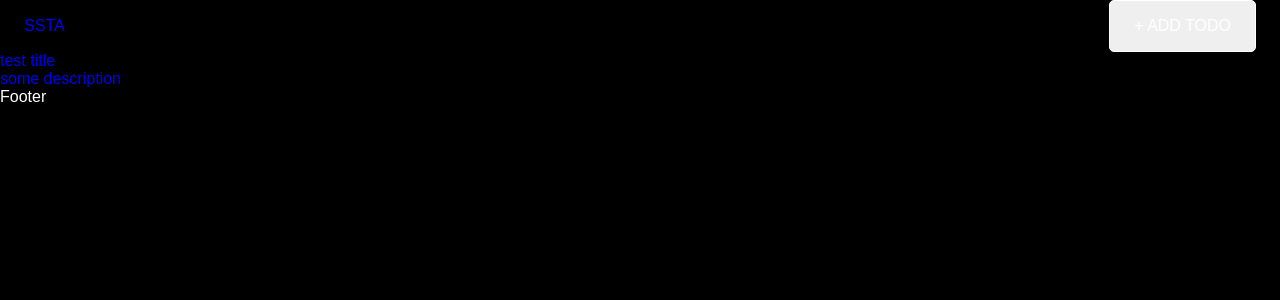
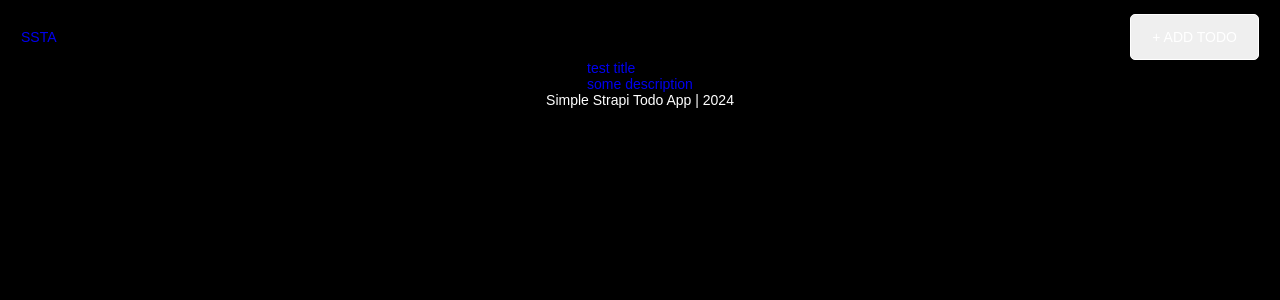
Before and after one commit to joshdev19/simple-strapi-app, a React (Vite) app in the folder client/: page / in a window 1280 px wide. Shown: the top 300 px of the page. Built offline with nearby package versions, Linux system fonts and the light colour scheme.

Commit message:
Made changes in the styles and added footer element in footer component

```diff
--- a/client/src/components/Footer.tsx
+++ b/client/src/components/Footer.tsx
@@ -1,6 +1,8 @@
 const Footer = () => {
   return (
-    <div>Footer</div>
+    <footer>
+      <p> Simple Strapi Todo App | 2024 </p>
+    </footer>
   )
 }
 
--- a/client/src/index.css
+++ b/client/src/index.css
@@ -9,7 +9,7 @@
 
 body {
   font-family: Arial, Helvetica, sans-serif;
-  font-size: 16px;
+  font-size: 14px;
   background: black;
   color: white;
   width: 100%;
@@ -35,6 +35,7 @@ button {
 
 .wrapper {
   max-width: 1300px;
+  margin: 1em auto;
 }
 
 /* defaults for 100% width */
@@ -58,6 +59,10 @@ button {
   padding: 0 1.5em;
 }
 
+.wrapper .cards-wrapper {
+  justify-content: center;
+}
+
 .wrapper .cards-wrapper .cards {
   border-radius: 5px;
   border: 1px solid white;
@@ -67,5 +72,5 @@ button {
 }
 
 .wrapper footer {
-  text-align: center;
+  text-align: center;;
 }
```
